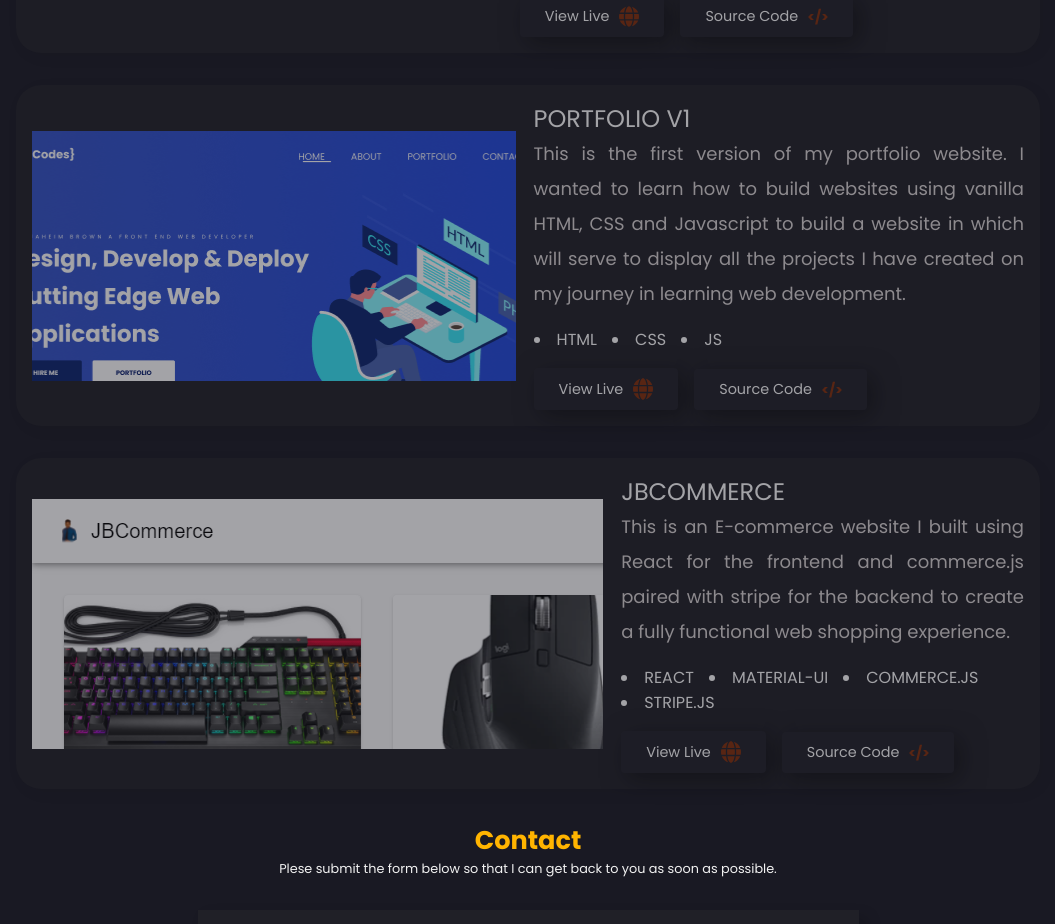
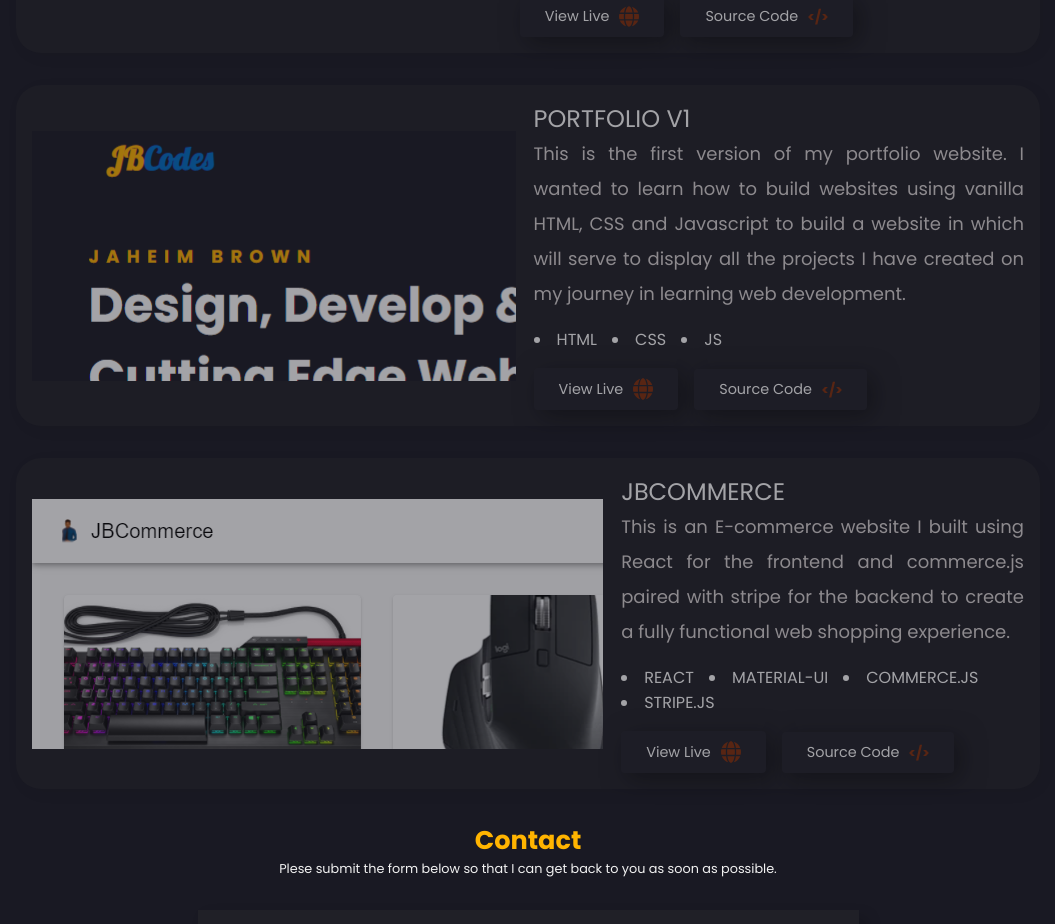
Before and after one commit to JaheimBrown/Jaheim-Brown-Portfolio, a React (Create React App) app: page / in a window 1280 px wide. Shown: the part 2380-3304 px from the top of the page, without its empty margins (112-1167 px from the left). Built offline with nearby package versions, Linux system fonts and the light colour scheme.

Commit message:
Added first portfolio as a project

```diff
--- a/src/Components/Portfolio/index.js
+++ b/src/Components/Portfolio/index.js
@@ -51,7 +51,7 @@ const Portfolio = () => {
                 </Project>
                  {/* PROJECT #3 */}
                  <Project>
-                    <ProjectImage1 style= {{ backgroundImage: `url(${project3})` }} ></ProjectImage1>
+                    <ProjectImage1 style= {{ backgroundImage: `url(${project3})`, backgroundPosition: 'left 5%' }} ></ProjectImage1>
                     <ProjectDescription>
                         <ProjectName>PORTFOLIO V1</ProjectName>
                         <p>This is the first version of my portfolio website. I wanted to learn how to build websites using vanilla HTML, CSS and Javascript to build a website in which will serve to display all the projects I have created on my journey in learning web development.</p>
@@ -61,8 +61,8 @@ const Portfolio = () => {
                             <li><abbr title='Technologies Used'>JS</abbr></li>
                         </TechUsed>
                         <ButtonContainer>
-                          <PrimaryButton>View Live <img alt="" src={globe}/></PrimaryButton>
-                          <SecButton>Source Code <img alt="" src={code}/></SecButton>
+                          <PrimaryButton href='https://kxngj.github.io/Portfolio-Jaheim-Brown/' target='_blank'>View Live <img alt="" src={globe}/></PrimaryButton>
+                          <SecButton href='https://github.com/KxngJ/Portfolio-Jaheim-Brown' target='_blank'>Source Code <img alt="" src={code}/></SecButton>
                         </ButtonContainer>
                     </ProjectDescription>
                 </Project>
```
Also changed, not shown: src/assets/projects/project3.png.
